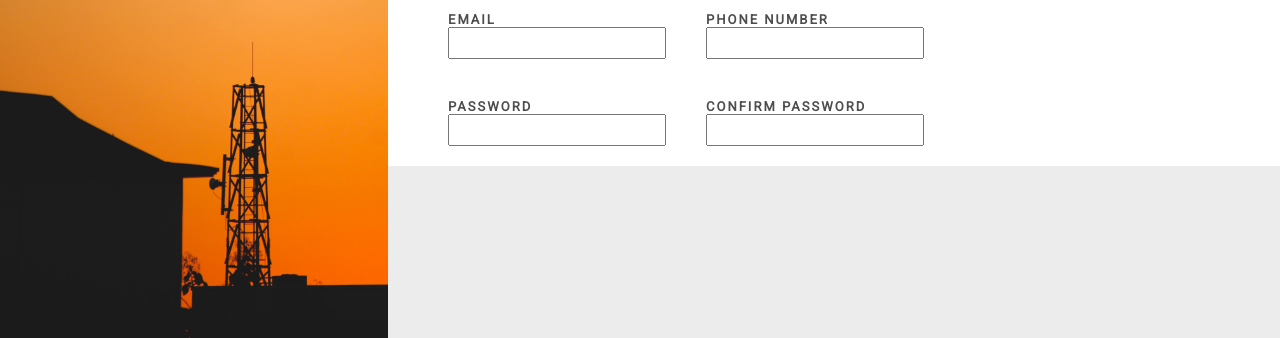
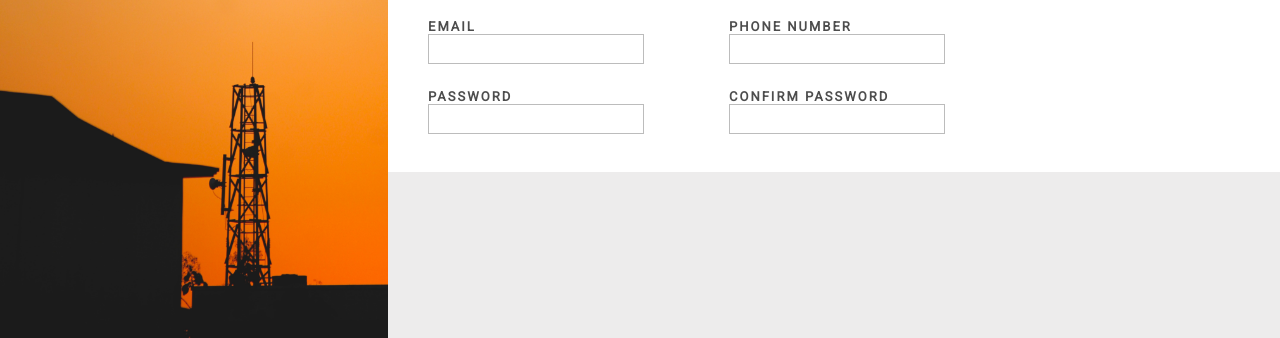
Before and after one commit to beyondmayOwO/sign-up-form, a plain HTML site: page index.html in a window 1280 px wide. Shown: the part 462-800 px from the top of the page. Drawn offline with Linux system fonts and the light colour scheme.

Commit message:
Added validations to the form

```diff
--- a/styles.css
+++ b/styles.css
@@ -37,7 +37,6 @@ body {
 }
 
 /* Right side heading section */
-
 .headings {
   display: flex;
   flex-direction: column;
@@ -70,29 +69,28 @@ form {
   background-color: #fff;
   font-family: 'Roboto', sans-serif;
   font-size: 13px;
+  padding-top: 20px;
 }
 
 ul {
   list-style-type: none;
-  margin: 0;
   padding: 0;
+  margin-top: 30px;
   display: flex;
   flex-wrap: wrap;
 }
 
 li {
-  margin: 20px;
-  /*padding-right: 400px;*/
+  margin-bottom: 25px;
+  margin-right: 85px;
   display: flex;
   flex-direction: column;
 }
 
 label {
-  /*font-family: 'Roboto', sans-serif;*/
   color: rgb(77, 77, 77);
   font-weight: bold;
   letter-spacing: 2px;
-  /*font-size: 13px;*/
 }
 
 input {
@@ -102,8 +100,20 @@ input {
   font-weight: bold;
   font-size: 15px;
   color: rgb(51, 51, 51);
+  border: 1px solid rgb(188, 188, 188);
 }
 
 input:focus {
-  border-color: rgb(7, 114, 255);
+  border: 1px solid rgb(61, 109, 151);
+  outline: 1px solid rgb(67, 115, 156);
 }
+
+/*input:valid {
+  border: 1px solid rgb(68, 156, 68);
+  outline: 1px solid rgb(101, 163, 101);
+}*/
+
+input:invalid {
+  border: 1px solid rgb(240, 43, 43);
+  outline: 1px solid rgb(235, 90, 90);
+}
```
